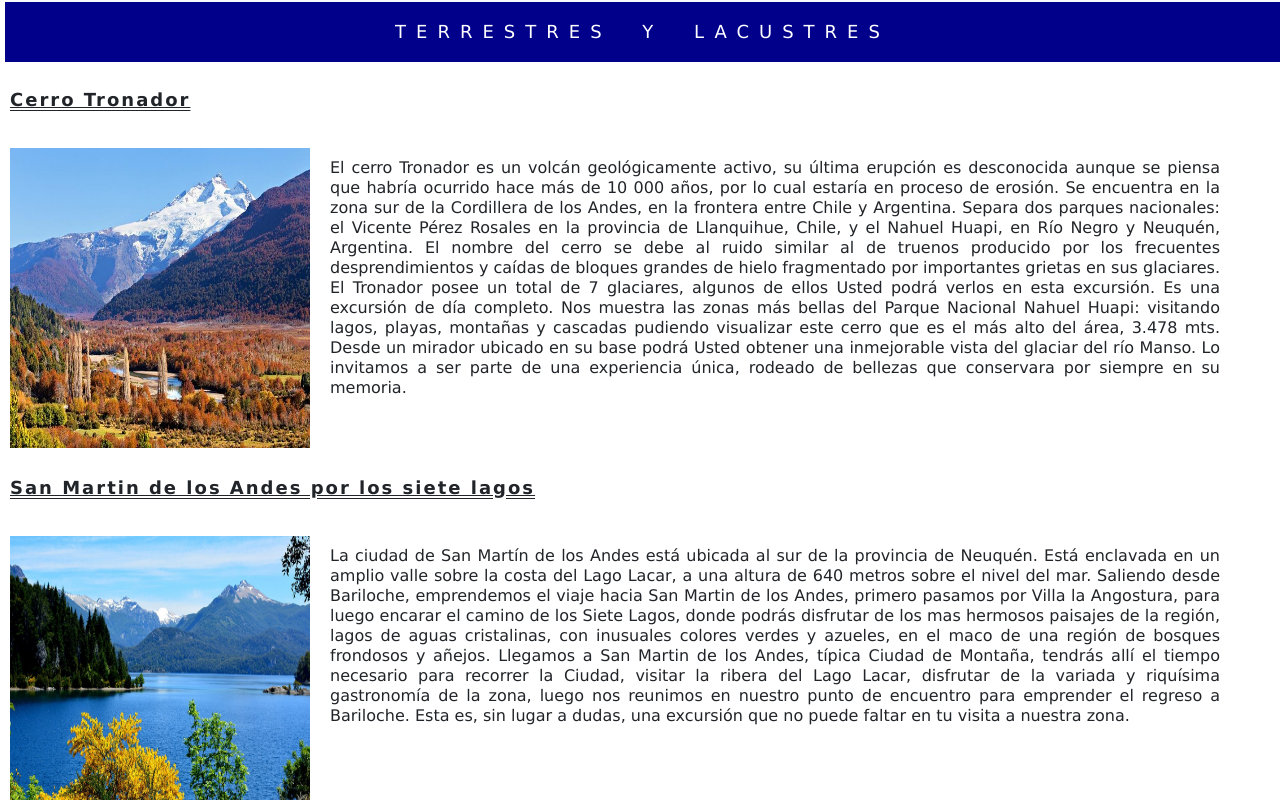
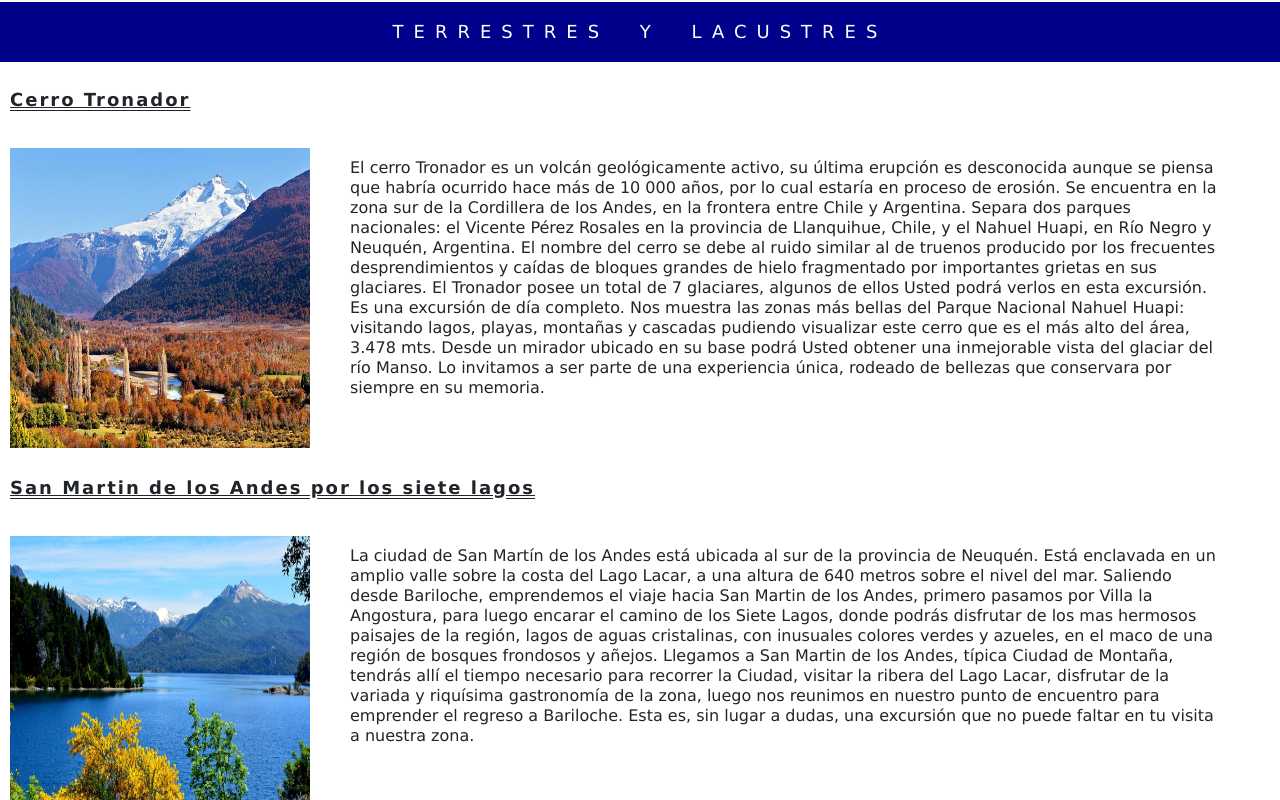
Before and after one commit to FedePavesi/Baritour, a plain HTML site: page pages/excursiones.html in a window 1280 px wide. Shown: the part 94-894 px from the top of the page. Drawn offline with nearby package versions, Linux system fonts and the light colour scheme.

Commit message:
emprolije el texto

```diff
--- a/estilos/estilos.css
+++ b/estilos/estilos.css
@@ -107,7 +107,6 @@ nav ul{
     word-spacing: 15px;
     color: white;
     background-color:darkblue;
-    margin-left: 5px;
 }
 
 .subtitulo {
@@ -132,8 +131,7 @@ nav ul{
     font-weight:lighter;
     font-size: medium;
     line-height: 20px;
-    text-align: justify;
-    margin: 10px 50px 10px 20px;
+    margin: 10px 50px 10px 40px;
     width: 100%;
 }
 
```
